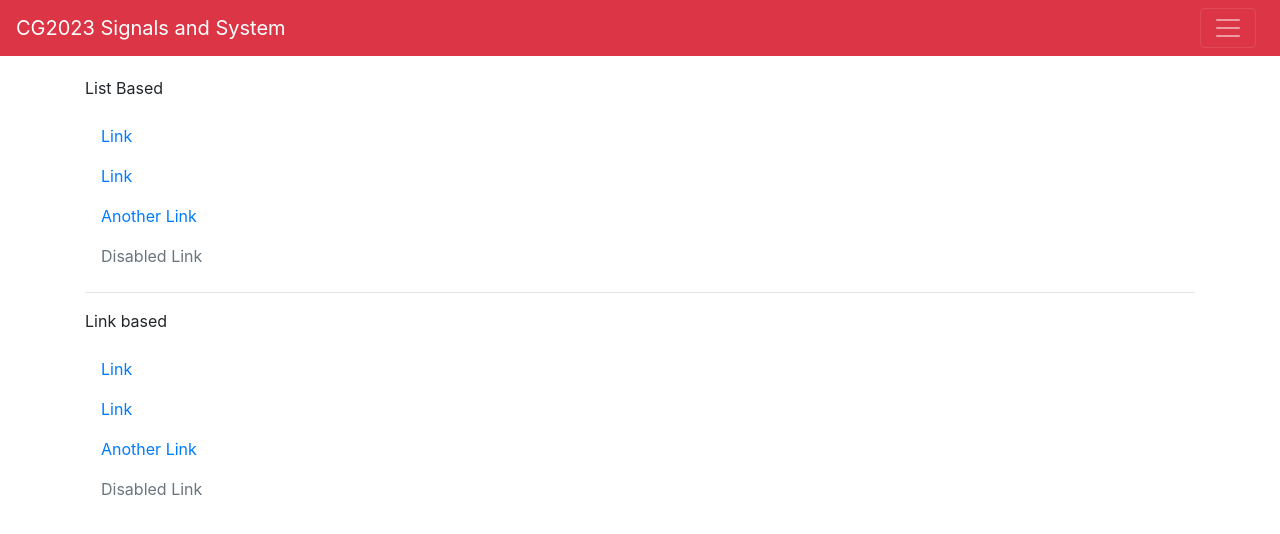
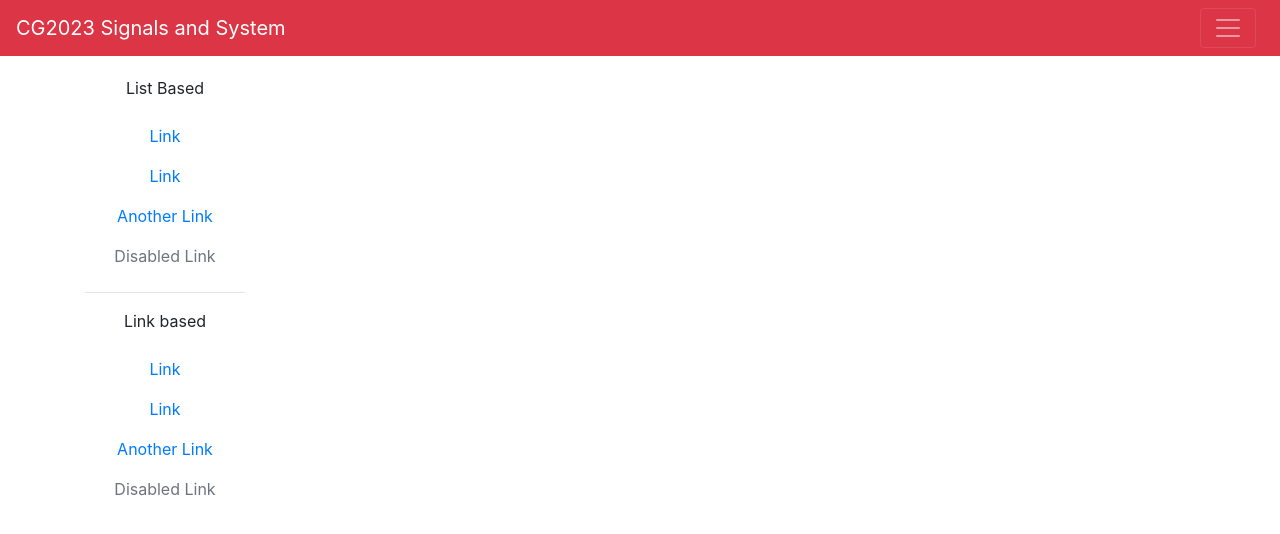
Before and after one commit to jitwei98/signals_template, a React (Create React App) app: page /jit/sidenav in a window 1280 px wide. Shown: the top 534 px of the page. Built offline with nearby package versions, Linux system fonts and the light colour scheme.

Commit message:
SideNav.js: modify style

```diff
--- a/src/SideNav.js
+++ b/src/SideNav.js
@@ -18,7 +18,8 @@ class SideNav extends Component {
 
 	render() {
 		return (
-      <div class="sidenav-container">
+      <div className="row">
+      <div className="col-lg-2">
         <p>List Based</p>
         <Nav vertical>
           <NavItem>
@@ -40,6 +41,7 @@ class SideNav extends Component {
           <NavLink href="#">Link</NavLink> <NavLink href="#">Link</NavLink> <NavLink href="#">Another Link</NavLink> <NavLink disabled href="#">Disabled Link</NavLink>
         </Nav>
       </div>
+      </div>
       );
 	}
 
```
